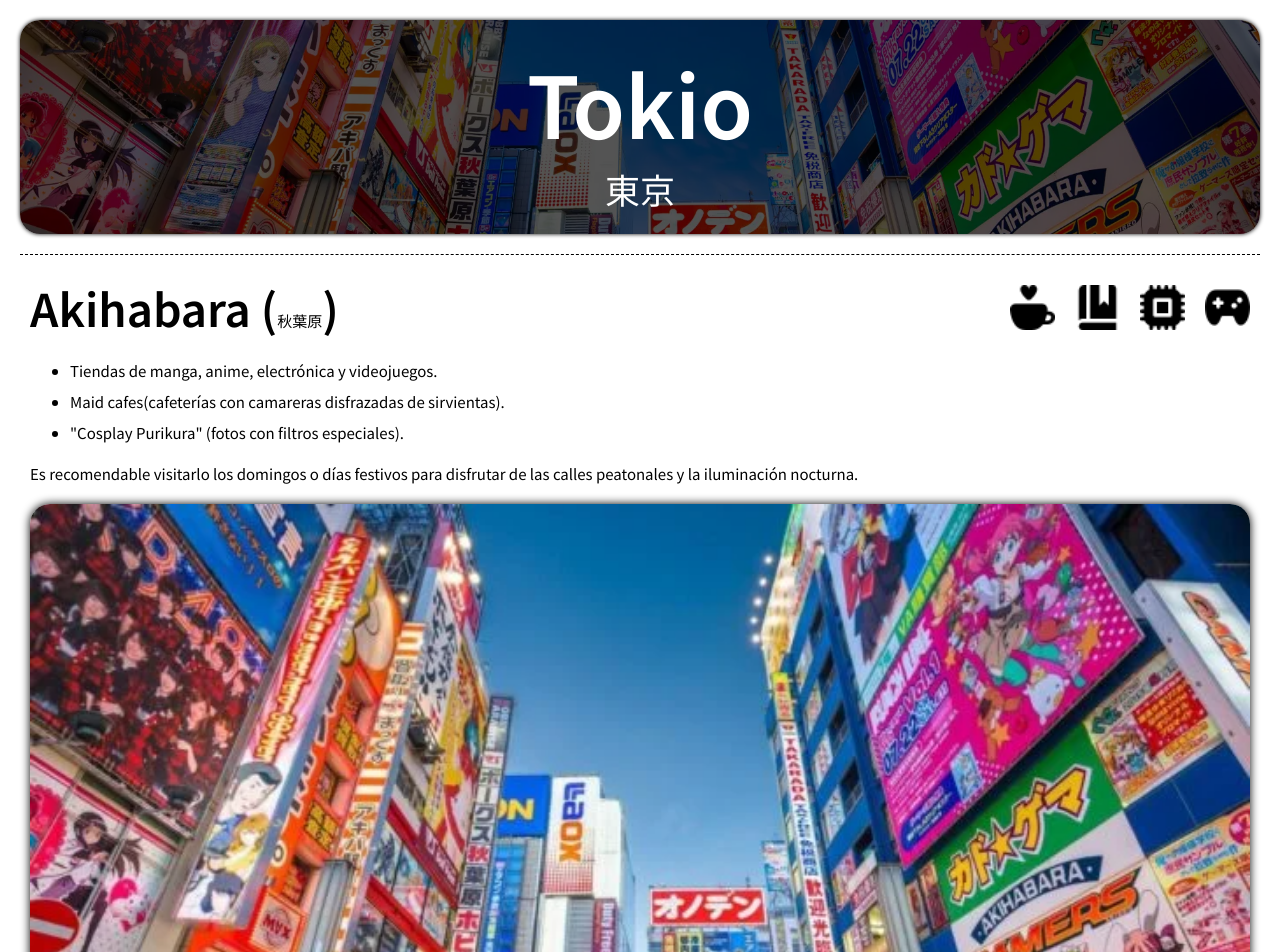
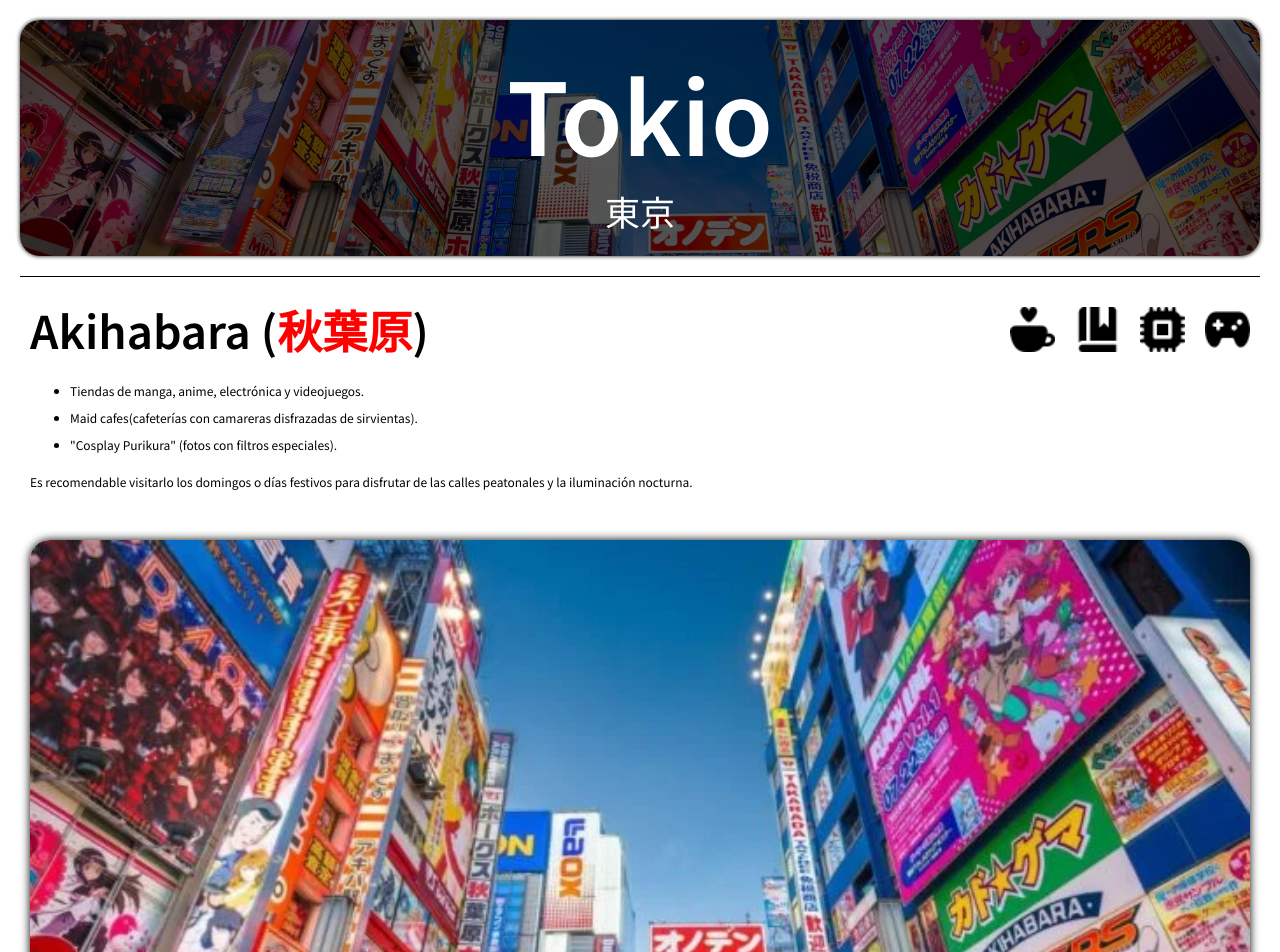
Before and after one commit to ETornero/ViajeJapon, a plain HTML site: page index.html in a window 1280 px wide. Shown: the top 952 px of the page. Drawn offline with Linux system fonts and the light colour scheme.

Commit message:
Update style.css

```diff
--- a/style.css
+++ b/style.css
@@ -11,7 +11,7 @@
     font-optical-sizing: auto;
     font-weight: 400;
     font-style: normal;
-    font-size: 15px;
+    font-size: 12px;
 
     padding: 0;
     margin: 0;
@@ -80,7 +80,7 @@
 }
 
 .location .title {
-    font-size: 85px;
+    font-size: 100px;
     font-weight: 600;
 }
 
@@ -114,7 +114,7 @@
 .interes-point {
     padding: 20px 10px 0px 10px;
     margin-top: 10px;
-    border-top: 1px var(--black-color) dashed;
+    border-top: 1px var(--black-color) solid;
 }
 
 .interes-point .title {
@@ -154,7 +154,7 @@
     width: 100%;
     height: auto;
     border-radius: 20px;
-    margin: 20px 0px 0px 0px;
+    margin: 50px 0px 0px 0px;
     box-shadow: 0px 0px 10px var(--black-color);
 }
 
@@ -178,3 +178,14 @@
     width: 40px;
     height: 40px;
 }
+
+.title span {
+    font-size: 45px;
+    font-weight: 600;
+    color: var(--secondary-color);
+}
+
+b {
+    color: var(--secondary-color);
+    font-weight: 600;
+}
```
